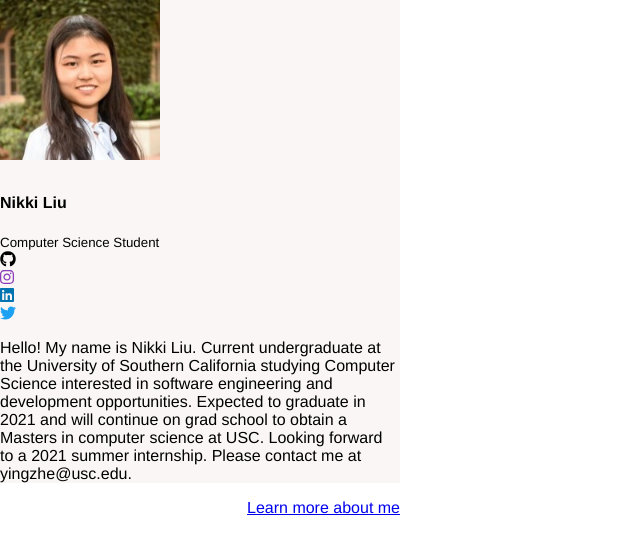
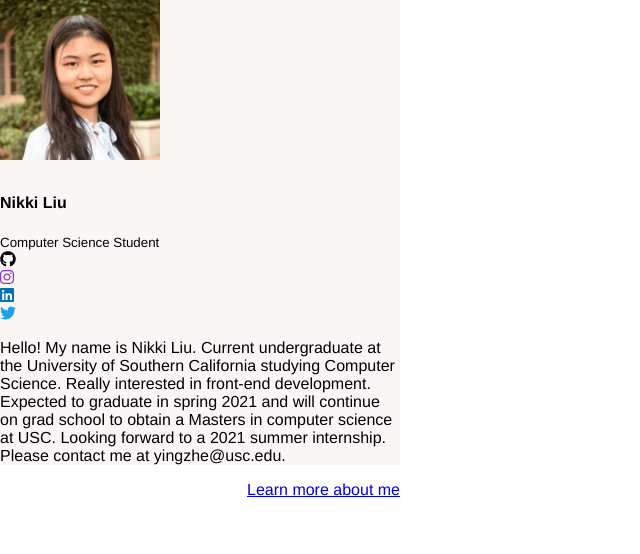
Before and after one commit to YingzheLiu/UserProfile, a React (Create React App) app: page / in a window 1280 px wide. Shown: the top 554 px of the page, without its empty margins (0-640 px from the left). Built offline with nearby package versions, Linux system fonts and the light colour scheme; the HTML template or start-up script is replaced by a standard one.

Commit message:
Fix some bugs, extract more values, add propTypes

```diff
--- a/package.json
+++ b/package.json
@@ -11,6 +11,7 @@
     "@testing-library/react": "^11.2.6",
     "@testing-library/user-event": "^12.8.3",
     "bootstrap": "^4.6.0",
+    "prop-types": "^15.7.2",
     "react": "^17.0.2",
     "react-bootstrap": "^1.5.2",
     "react-dom": "^17.0.2",
--- a/src/App.js
+++ b/src/App.js
@@ -12,10 +12,11 @@ import {
 function App() {
   const user = {
     name: "Nikki Liu",
+    imgLink: "./NikkiLiuPic.jpeg",
     position: "Computer Science Student",
     detailLink: "https://www.netflix.com/",
     bio:
-      "Hello! My name is Nikki Liu. Current undergraduate at the University of Southern California studying Computer Science interested in software engineering and development opportunities. Expected to graduate in 2021 and will continue on grad school to obtain a Masters in computer science at USC. Looking forward to a 2021 summer internship. Please contact me at yingzhe@usc.edu.",
+      "Hello! My name is Nikki Liu. Current undergraduate at the University of Southern California studying Computer Science. Really interested in front-end development. Expected to graduate in spring 2021 and will continue on grad school to obtain a Masters in computer science at USC. Looking forward to a 2021 summer internship. Please contact me at yingzhe@usc.edu.",
     socialMedia: [
       {
         link: "https://github.com/yingzheliu/",
@@ -39,12 +40,22 @@ function App() {
       },
     ],
   };
-  const props = { cardBackgroundColor: "#FAF6F5", cardWidth: "25rem" };
+  const cardBackgroundColor = "#FAF6F5";
+  const cardWidth = "25rem";
+  const cardBorderColor = "#ed1c24";
+  const fontFamily =
+    "Gotham Black, Helvetica Neue, Helvetica, Arial, sans-serif";
   return (
     <>
       <Container className="App mt-3">
         <Row>
-          <UserProfile user={user} props={props} />
+          <UserProfile
+            user={user}
+            cardBackgroundColor={cardBackgroundColor}
+            cardWidth={cardWidth}
+            cardBorderColor={cardBorderColor}
+            fontFamily={fontFamily}
+          />
         </Row>
       </Container>
     </>
--- a/src/UserProfile.css
+++ /dev/null
@@ -1,10 +0,0 @@
-body {
-  font-family: Gotham Black, Helvetica Neue, Helvetica, Arial, sans-serif;
-}
-.border-danger {
-  border-color: #ed1c24 !important;
-  border-width: initial;
-}
-img {
-  width: 160px;
-}
--- a/src/UserProfile.js
+++ b/src/UserProfile.js
@@ -1,47 +1,73 @@
 import React from "react";
 import Image from "react-bootstrap/Image";
-import "./UserProfile.css";
 import Row from "react-bootstrap/Row";
 import Col from "react-bootstrap/Col";
 import Card from "react-bootstrap/Card";
 import Button from "react-bootstrap/Button";
 import { FontAwesomeIcon } from "@fortawesome/react-fontawesome";
-
-export default function UserProfile({ user, props }) {
+import PropTypes from "prop-types";
+export default function UserProfile({
+  user,
+  cardWidth = "25rem",
+  cardBackgroundColor = "#FAF6F5",
+  cardBorderColor = "#ed1c24",
+  fontFamily = "Gotham Black, Helvetica Neue, Helvetica, Arial, sans-serif",
+}) {
   const socialMedia = [];
 
-  user.socialMedia.forEach((aSocialMedia) => {
+  user &&
+    user.socialMedia &&
+    user.socialMedia.forEach((aSocialMedia, index) => {
       socialMedia.push(
         <SocialMediaIcon
           link={aSocialMedia.link}
           icon={aSocialMedia.icon}
           color={aSocialMedia.color}
+          key={index}
         />
       );
     });
   return (
     <>
       <Card
-        border="danger"
         style={{
-          width: props.cardWidth,
-          backgroundColor: props.cardBackgroundColor,
+          width: cardWidth,
+          backgroundColor: cardBackgroundColor,
+          borderColor: cardBorderColor,
+          borderWidth: "initial",
         }}
       >
-        <Card.Body className="m-3">
+        <Card.Body
+          className="m-3"
+          style={{
+            fontFamily: fontFamily,
+          }}
+        >
           <Row>
+            {user && user.imgLink && (
               <Col className="mr-3">
-              <Image src="NikkiLiuPic.jpeg" roundedCircle />
+                <Image
+                  src={user.imgLink}
+                  roundedCircle
+                  style={{
+                    width: "160px",
+                  }}
+                />
               </Col>
+            )}
             <Col style={{ marginTop: "30px" }}>
+              {user && user.name && (
                 <Row>
                   <h4>
                     <strong>{user.name}</strong>
                   </h4>
                 </Row>
+              )}
+              {user && user.position && (
                 <Row>
                   <small className="text-muted mb-1">{user.position}</small>
                 </Row>
+              )}
               <Row className="mt-1">
                 {socialMedia.map((icon, index) => {
                   return (
@@ -53,10 +79,12 @@ export default function UserProfile({ user, props }) {
               </Row>
             </Col>
           </Row>
+          {user && user.bio && (
             <Row className="mt-3">
               <p>{user.bio}</p>
             </Row>
-          {user.detailLink && (
+          )}
+          {user && user.detailLink && (
             <Button
               href={user.detailLink}
               variant="outline-danger"
@@ -78,3 +106,15 @@ function SocialMediaIcon({ link, icon, color }) {
     </a>
   );
 }
+UserProfile.propTypes = {
+  user: PropTypes.object,
+  cardWidth: PropTypes.string,
+  cardBackgroundColor: PropTypes.string,
+  cardBorderColor: PropTypes.string,
+  fontFamily: PropTypes.string,
+};
+SocialMediaIcon.propTypes = {
+  link: PropTypes.string,
+  icon: PropTypes.object,
+  color: PropTypes.string,
+};
```
Lines whose indentation alone changed are shown as unchanged.
